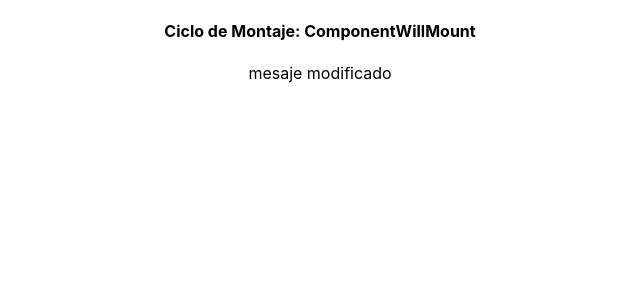
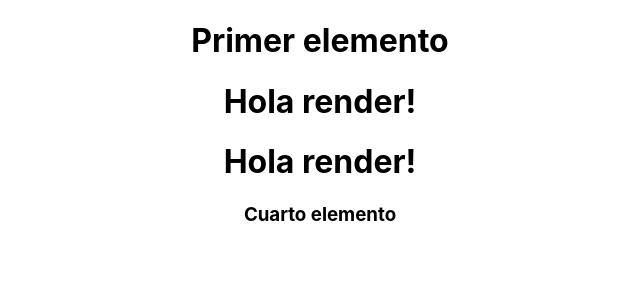
Before and after one commit to arialisme/aprende-react-js-2, a React (Create React App) app: page / in a window 1280 px wide. Shown: the top 300 px of the page, without its empty margins (320-960 px from the left). Built offline with nearby package versions, Linux system fonts and the light colour scheme.

Commit message:
El método render

```diff
--- a/src/App.js
+++ b/src/App.js
@@ -1,5 +1,5 @@
 import React, { Component } from "react";
-import ComponentWillMount from "./sections/life-cycle/componentWillMount";
+import Render from "./sections/life-cycle/render";
 import "./App.css";
 
 class App extends Component {
@@ -7,7 +7,7 @@
     console.log("render del componente App");
     return (
       <div className="App">
-        <ComponentWillMount />
+        <Render />
       </div>
     );
   }
--- /dev/null
+++ b/src/sections/life-cycle/render.js
@@ -0,0 +1,26 @@
+import React, { Component } from "react";
+
+const HelloRender = (props) => <h1>Hola render!</h1>;
+
+class Render extends Component {
+  constructor(props) {
+    console.log("constructor");
+    super(props);
+    this.state = { mensaje: "otro mensaje" };
+  }
+
+  componentWillMount() {
+    console.log("componentWillMount");
+  }
+
+  render() {
+    console.log("render");
+    return [
+      <h1 key="A">Primer elemento</h1>,
+      <HelloRender key="B" />,
+      <HelloRender key="C" />,
+      <h3 key="D">Cuarto elemento</h3>,
+    ];
+  }
+}
+export default Render;
```
